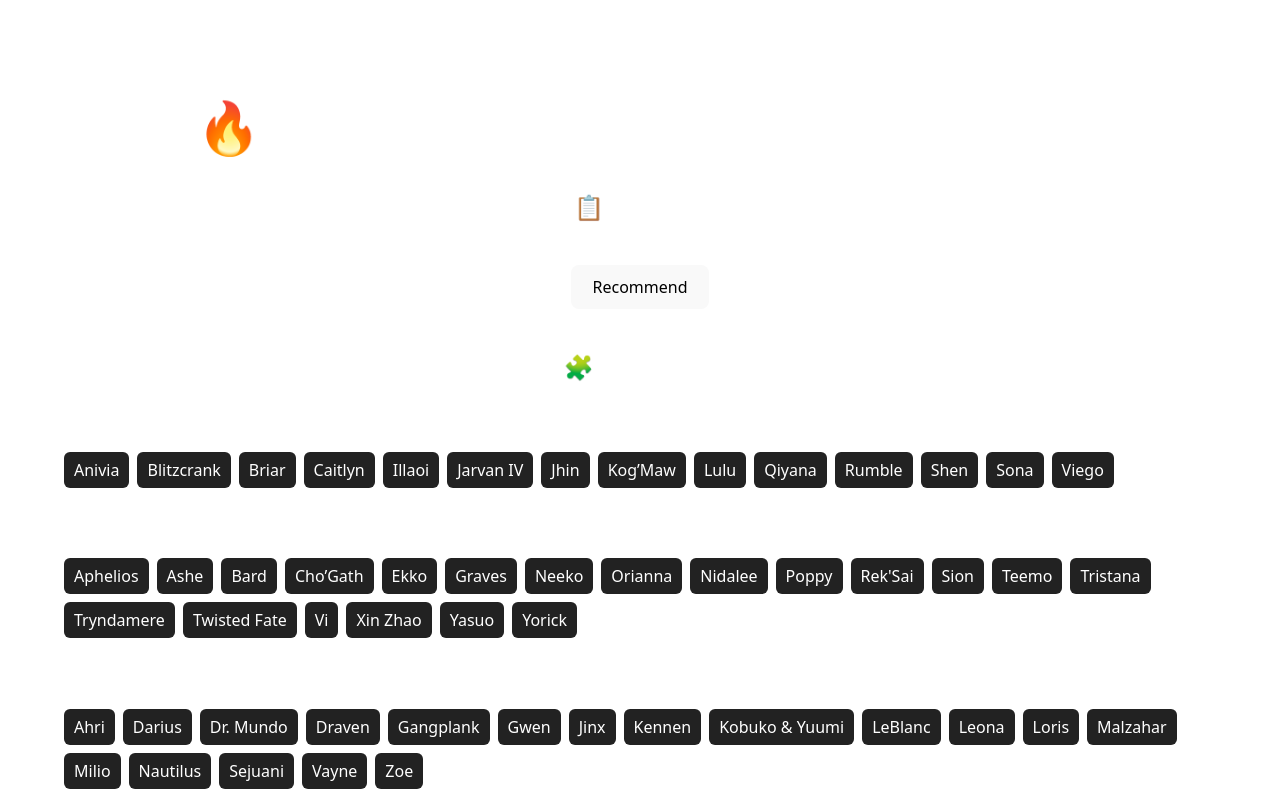
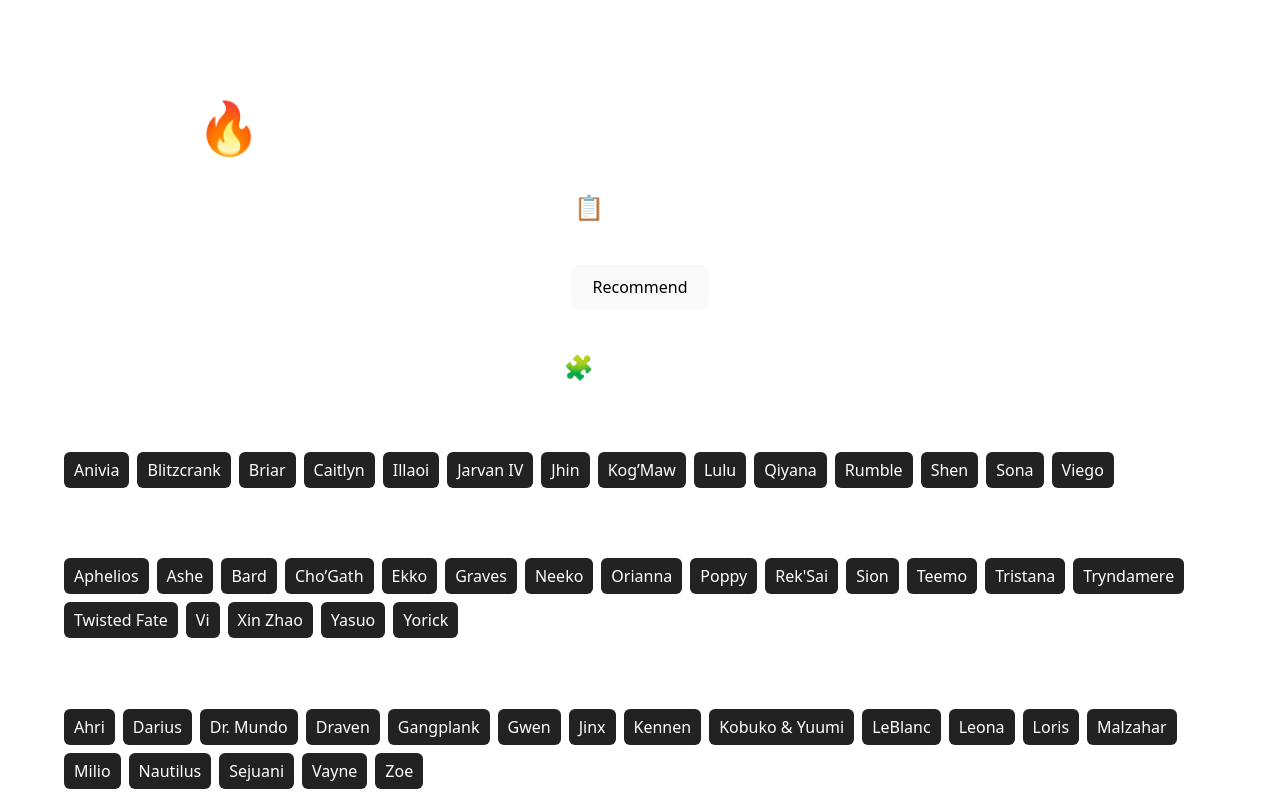
Before and after one commit to chenyiweifu108/TFTalent, a React app in the folder frontend/: page / in a window 1280 px wide. Shown: the top 800 px of the page. Built offline with nearby package versions, Linux system fonts and the light colour scheme; the HTML template or start-up script is replaced by a standard one.

Commit message:
Update App.tsx

```diff
--- a/frontend/src/App.tsx
+++ b/frontend/src/App.tsx
@@ -13,7 +13,7 @@
   ],
   2: [
     "Aphelios", "Ashe", "Bard", "Cho’Gath", "Ekko",
-    "Graves", "Neeko", "Orianna", "Nidalee", "Poppy",
+    "Graves", "Neeko", "Orianna", "Poppy",
     "Rek'Sai", "Sion", "Teemo", "Tristana", "Tryndamere",
     "Twisted Fate", "Vi", "Xin Zhao", "Yasuo", "Yorick"
   ],
```
